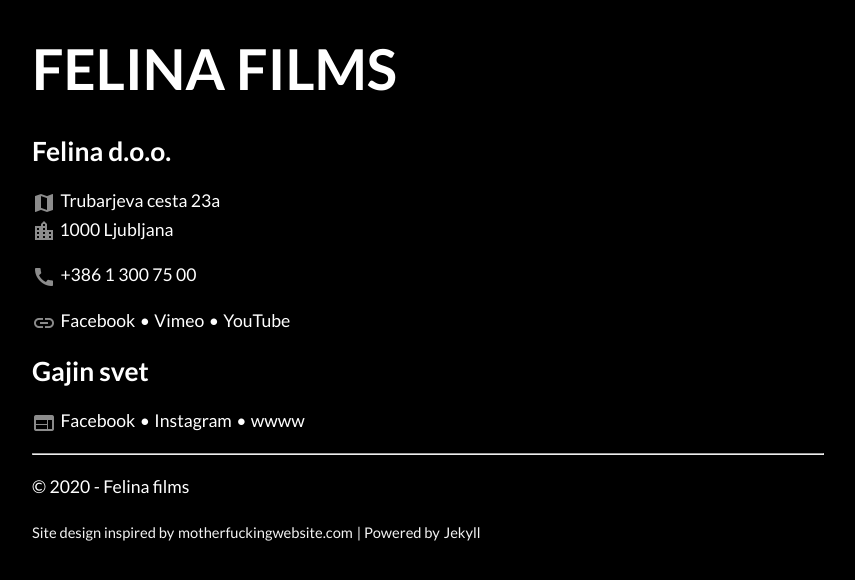
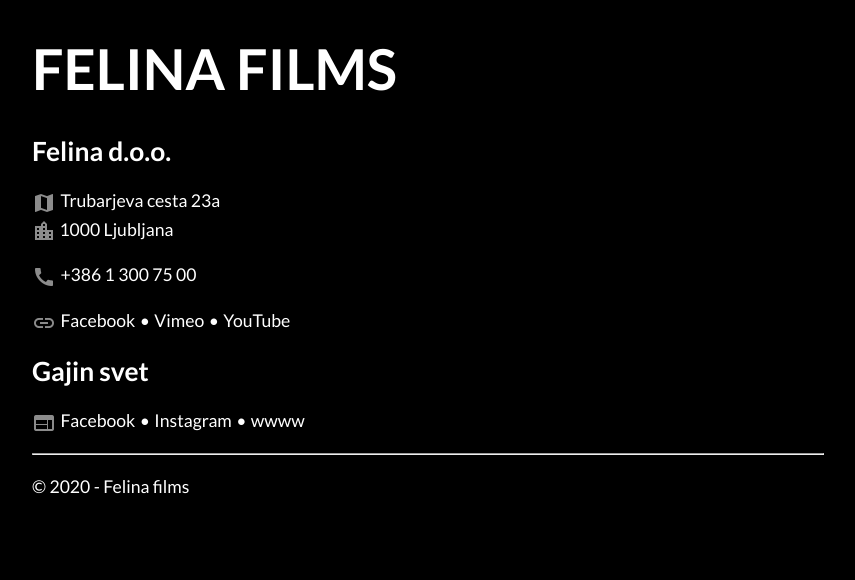
Before and after one commit to davorinpavlica/felinafilms.github.io, a Jekyll site: the page built from index.md, in a window 1280 px wide. Shown: the top 580 px of the page, without its empty margins (212-1067 px from the left). Built offline with Jekyll 4.4.1, drawn with Linux system fonts in a browser that asks for light colours.

Commit message:
Footer power down
Removede "Site design inspired by motherfuckingwebsite.com | Powered by Jekyll"

```diff
--- a/_includes/footer.html
+++ b/_includes/footer.html
@@ -1,5 +1,4 @@
 <footer class="footer">
   <hr />
-  <p>&copy; <time datetime="{{ site.time | date_to_xmlschema }}">{{ site.time | date: '%Y' }}</time> - Felina films<br /></p>
-  <small>Site design inspired by <a href="http://motherfuckingwebsite.com/">motherfuckingwebsite.com</a> | Powered by <a href="http://jekyllrb.com/">Jekyll</a></small></p>
+  <p>&copy; <time datetime="{{ site.time | date_to_xmlschema }}">{{ site.time | date: '%Y' }}</time> - Felina films<br /></p><a></small></p>
 </footer>
```
